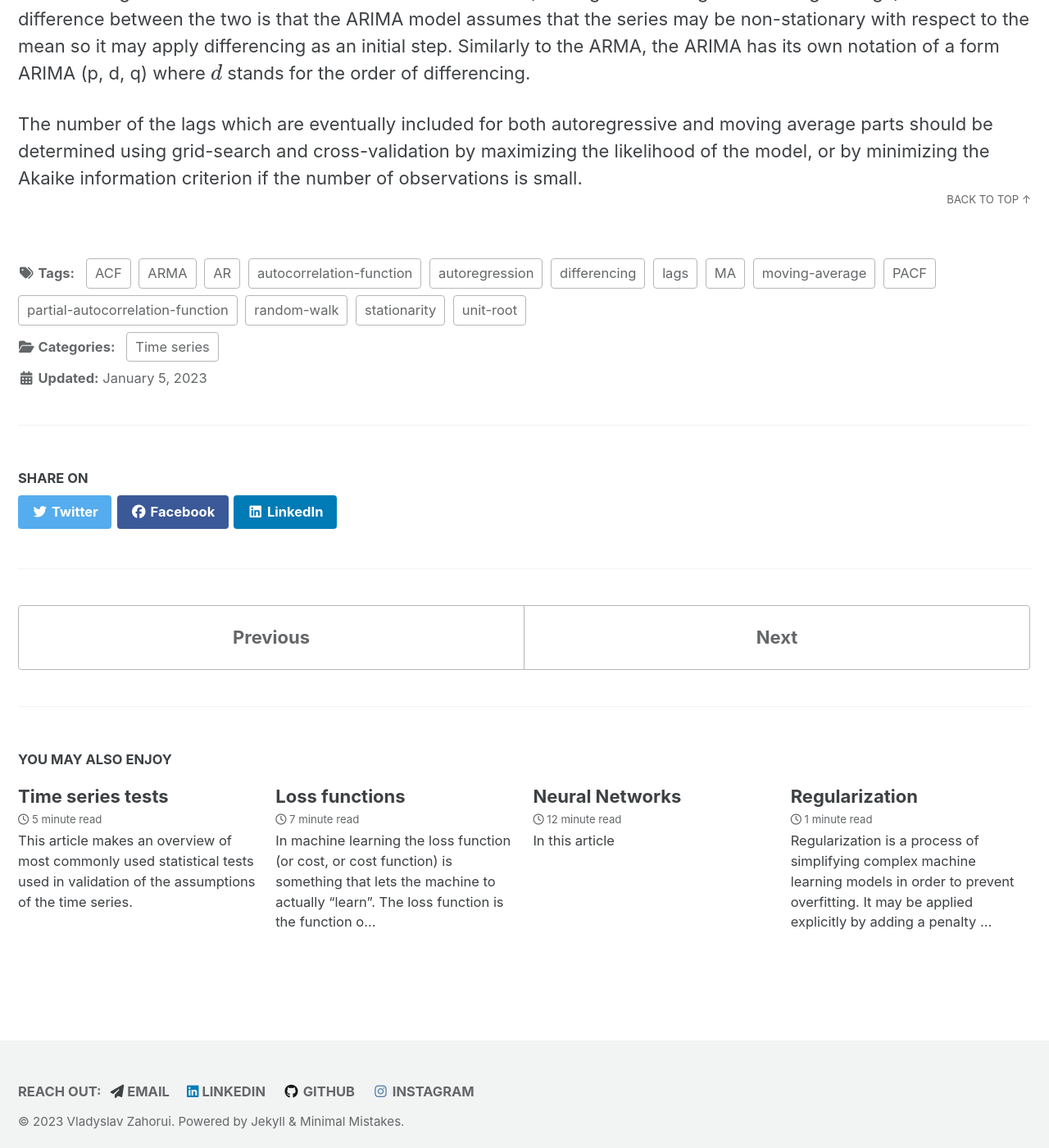
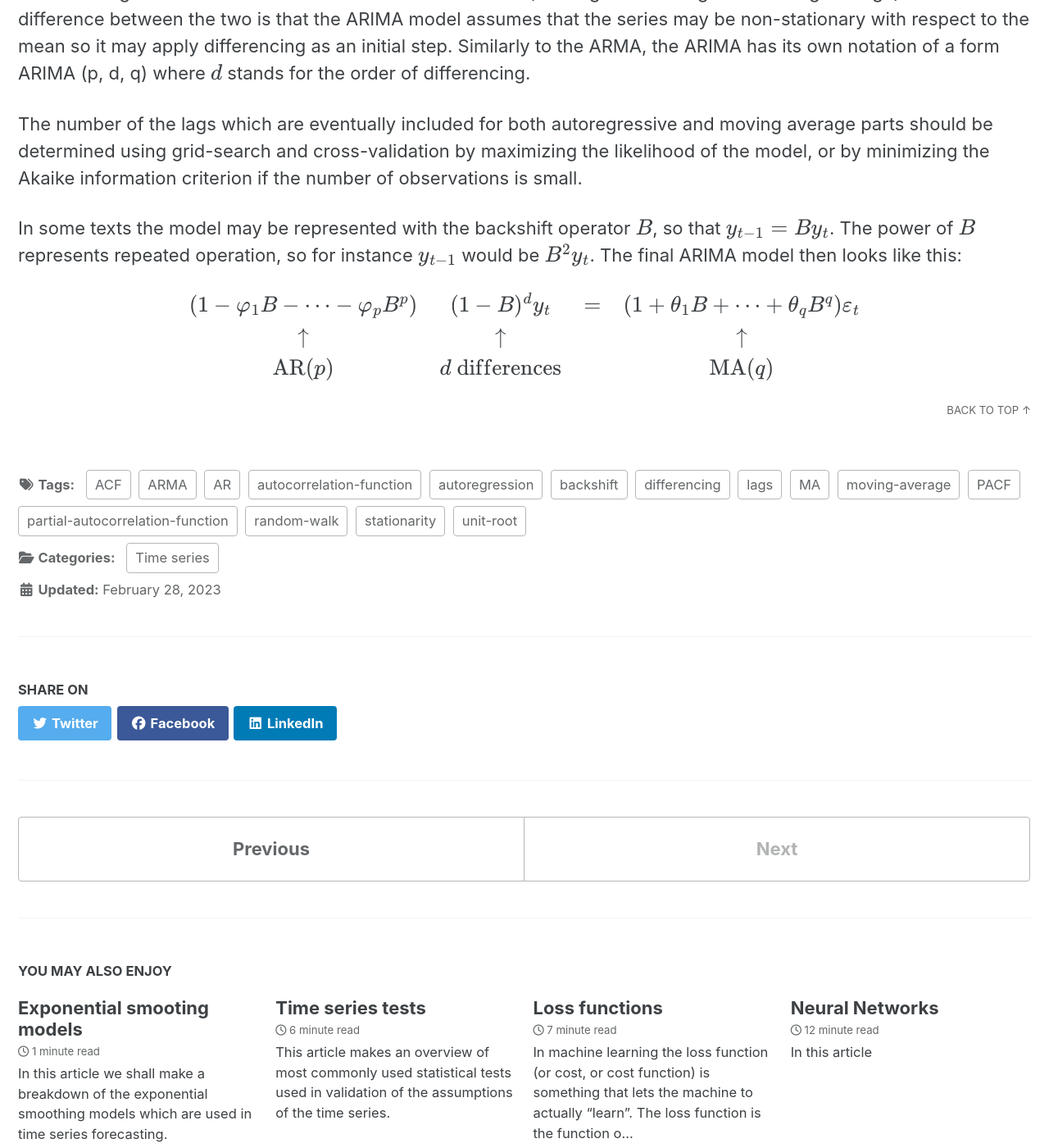
Before and after one commit to vzahorui/vzahorui.github.io, a Jekyll site: the page built from _posts/2022-12-11-ARIMA-models.md, in a window 1280 px wide and 1400 px high, scrolled down 8337 px. Shown: the whole window at 82% size. Built offline with Jekyll 4.4.1, drawn with Linux system fonts in a browser that asks for light colours; cached includes are drawn as plain includes; nearby versions of some CDN libraries; formulas are drawn with MathJax 3.

Commit message:
added backshift operator to ARIMA model

```diff
--- a/_posts/2022-12-11-ARIMA-models.md
+++ b/_posts/2022-12-11-ARIMA-models.md
@@ -2,8 +2,8 @@
 layout: single
 title: "ARIMA models"
 category: "Time series"
-tags: AR MA ARMA stationarity autoregression moving-average random-walk unit-root differencing ACF autocorrelation-function PACF partial-autocorrelation-function lags
-date: 2023-01-05
+tags: AR MA ARMA stationarity autoregression moving-average random-walk unit-root differencing ACF autocorrelation-function PACF partial-autocorrelation-function lags backshift
+date: 2023-02-28
 ---
 
 In this article we shall make a breakdown of the basic ARIMA time-series model. We shall describe each component of the model: autoregressive process (AR) and moving average (MA), and introduce the concept of stationarity, as it is the essential assumption for the model.
@@ -128,4 +128,17 @@
 The further generalization of the ARMA model is the ARIMA (autoregressive integrated moving average) model. The difference between the two is that the ARIMA model assumes that the series may be non-stationary with respect to the mean so it may apply differencing as an initial step. Similarly to the ARMA, the ARIMA has its own notation of a form ARIMA (p, d, q) where $d$ stands for the order of differencing.
 
 The number of the lags which are eventually included for both autoregressive and moving average parts should be determined using grid-search and cross-validation by maximizing the likelihood of the model, or by minimizing the Akaike information criterion if the number of observations is small.
+
+In some texts the model may be represented with the backshift operator $B$, so that $y_{t - 1} = B y_{t}$. The power of $B$ represents repeated operation, so for instance $y_{t - 1}$ would be $B^{2} y_{t}$. The final ARIMA model then looks like this:
+
+$$
+\begin{equation}
+  \begin{array}{c c c c}
+    (1-\varphi_1B - \cdots - \varphi_p B^p) & (1-B)^d y_{t} & = & (1 + \theta_1 B + \cdots + \theta_q B^q)\varepsilon_t\\
+    {\uparrow} & {\uparrow} & &{\uparrow}\\
+    \text{AR($p$)} & \text{$d$ differences} & & \text{MA($q$)}\\
+  \end{array}
+\end{equation}
+$$
+
 <a href="#page-title" class="back-to-top">{{ site.data.ui-text[site.locale].back_to_top | default: 'Back to Top' }} &uarr;</a>
--- /dev/null
+++ b/_posts/2023-02-20-exponential-smoothing.md
@@ -0,0 +1,41 @@
+---
+layout: single
+title: "Exponential smooting models"
+category: "Time series"
+tags: trend lag seasonal-component level-component Holt-linear-trend
+date: 2023-02-20
+---
+
+In this article we shall make a breakdown of the exponential smoothing models which are used in time series forecasting.
+
+* [Simple exponential smooting model](#simple_es)
+* [Exponential smooting with trend](#es_trend)
+
+
+<div id='simple_es'/>
+## Simple exponential smooting model
+
+Similarly to [ARIMA models]({{ site.baseurl }}{% link _posts/2022-12-11-ARIMA-models.md %}) the idea upon which the exponential smooting models are built is that the most recent observations contribute to the currently observed values of a series. Unlike ARIMA models however they do not require the time series to be stationary, and the weights with which the recent observation influence the current one decay exponentialy, hence the name.
+
+This is how the relationship between the observations can be expressed:
+
+$$\hat{y}_{t+1|t}=\alpha y_{t} + (1-\alpha) \alpha y_{t-1} + (1-\alpha)^{2} \alpha y_{t-2} + \cdots$$
+
+Here $\alpha$ is the parameter which controlls the strength of the relationship between the currently observed value and the values at different lags: the higher the value of $\alpha$ - the bigger weight is placed on the most recent observation, and the quicker the weight of each further previous observation decays. In other words the most recent observation has weight equal to $\alpha$, and all other observations combined have weight $(1-\alpha)$ with respect to $y_{t+1}$. At the same time $y_t$ is also defined via exponential smooting, and it places weight $\alpha$ to $y_{t-1}$ and weight $(1-\alpha)$ to all other previous observations. The same is true for all other previous observations which explains the final form of the equation above.
+
+Notice that there is no explicit error term because it is believed to be incorporated within the past observed values. The model makes a forecast based on the previous disturbance so for now it has only a single term - the level component which can also be described like this:
+
+$$\ell_{t} = \alpha y_{t} + (1 - \alpha)\ell_{t-1}$$
+
+Let's introduce the component form of the forecast equation above which for now will include only the level component.
+
+$$\hat{y}_{t+h|t} = \ell_{t}$$
+
+Here $h$ is the step size for the forecast. That is $\hat{y}_{t+h|t}$ is the forecast for the point $y_{t+h}$ given the observed values up until $y_t$.
+
+The component form is is a usefull representation of the exponential smooting model bacause it can later be extended to include the trend and seasonal components (and this where where the step size $h$ will actually start to matter).
+
+<a href="#page-title" class="back-to-top">{{ site.data.ui-text[site.locale].back_to_top | default: 'Back to Top' }} &uarr;</a>
+
+<div id='es_trend'/>
+## Exponential smooting with trend
```
